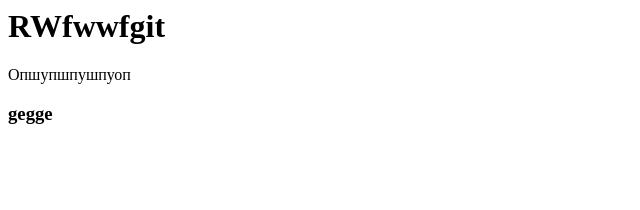
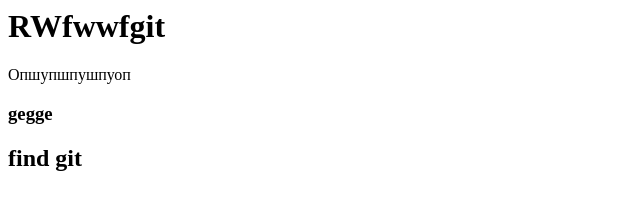
Before and after one commit to goldqwert/budget-app, a plain HTML site: page index.html in a window 1280 px wide. Shown: the whole page, without its empty margins (0-640 px from the left). Drawn offline with Linux system fonts and the light colour scheme.

Commit message:
3 commit

```diff
--- a/index.html
+++ b/index.html
@@ -1,3 +1,4 @@
 <h1>RWfwwfgit</h1>
 <p>Опшупшпушпуоп</p>
 <h3>gegge</h3>
+<h2>find git</h2>
```
